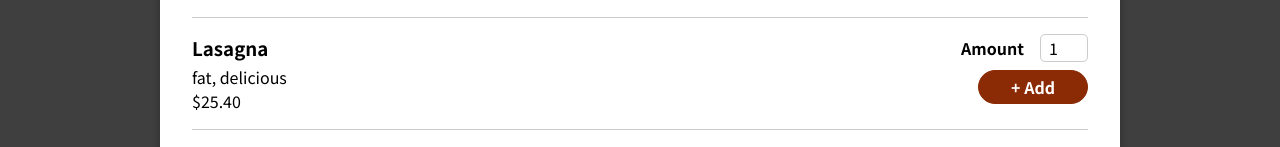
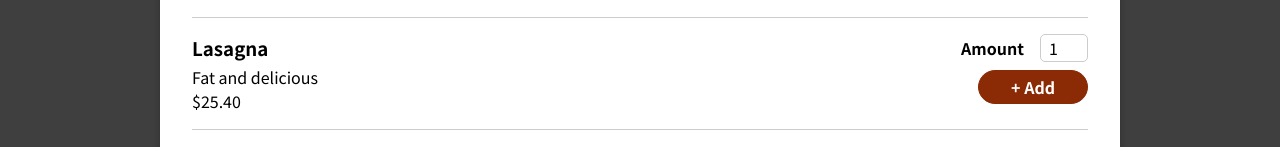
Before and after one commit to tercette/Food-app, a React (Create React App) app: page / in a window 1280 px wide. Shown: the part 951-1098 px from the top of the page. Built offline with nearby package versions, Linux system fonts and the light colour scheme.

Commit message:
included last meal

```diff
--- a/src/components/Meals/AvaliableMeals.js
+++ b/src/components/Meals/AvaliableMeals.js
@@ -28,9 +28,9 @@ const DUMMY_MEALS = [
     price: 18.99,
   },
   {
-    id: "m4",
+    id: "m5",
     name: "Lasagna",
-    description: "fat, delicious",
+    description: "Fat and delicious",
     price: 25.40,
   }
 ];
```
